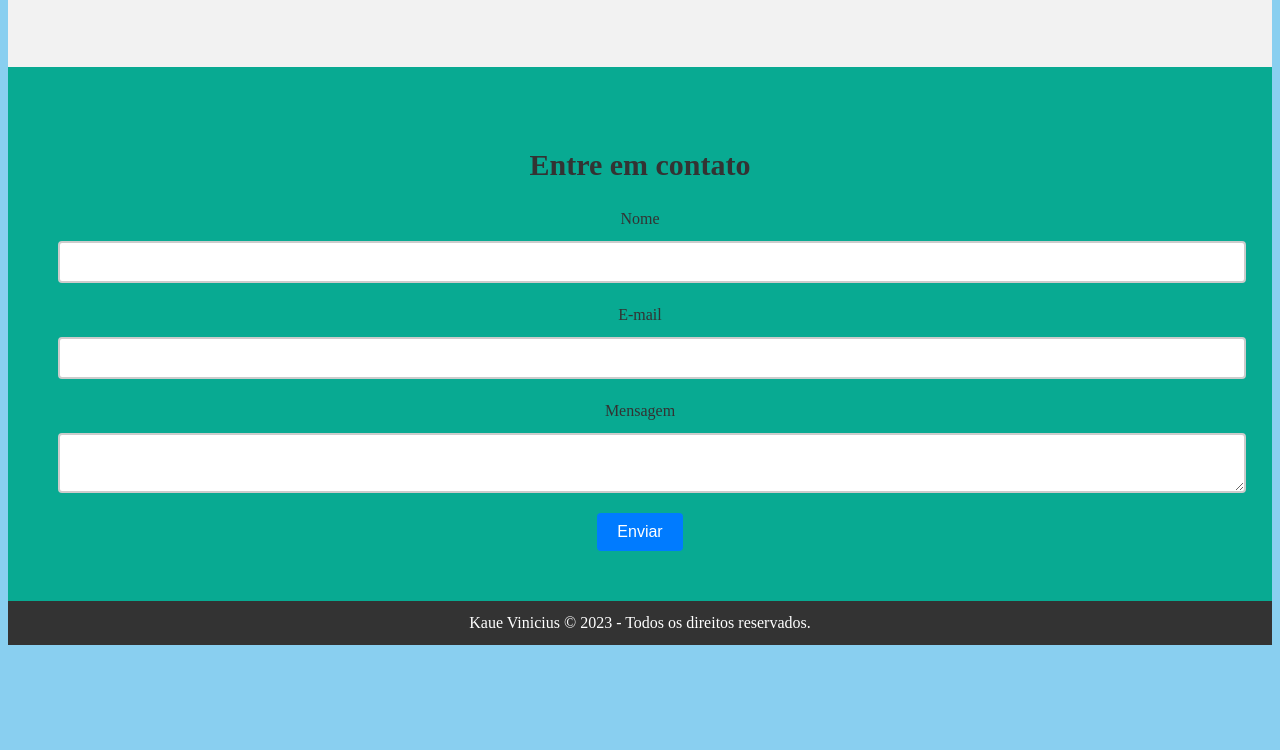
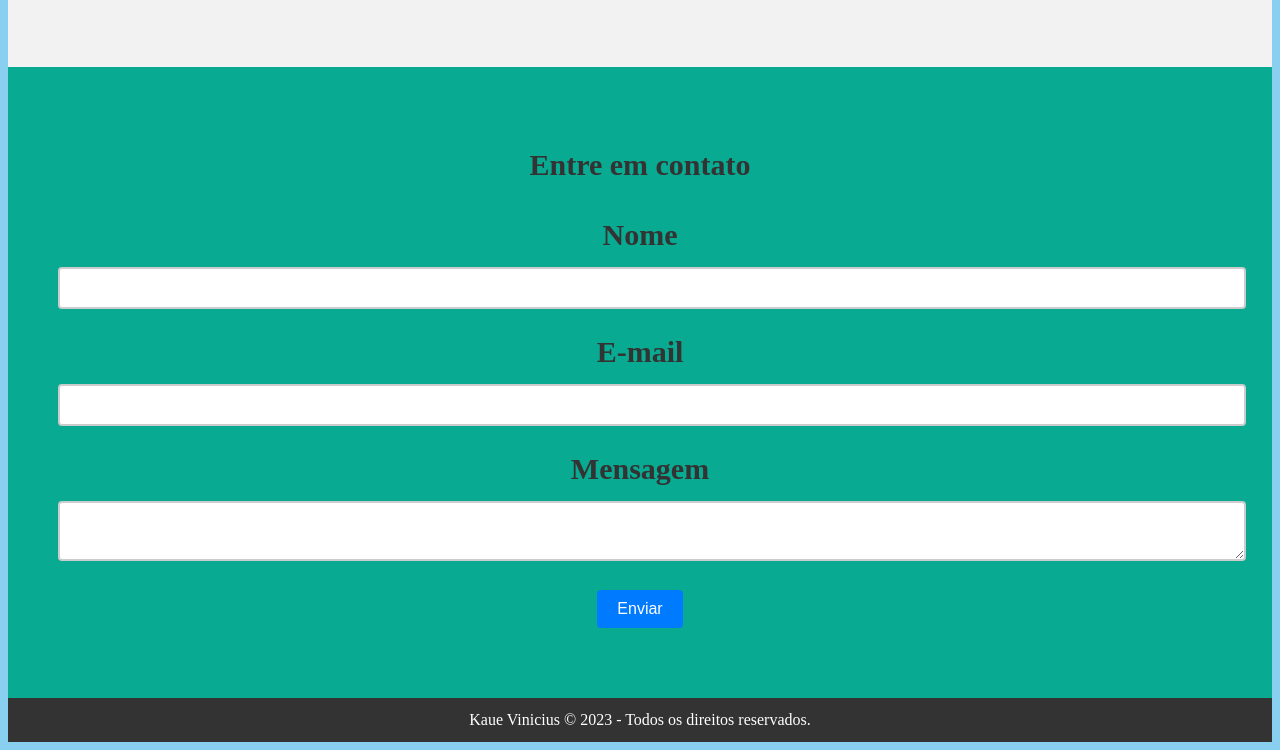
Before and after one commit to Kauezote/Kaue, a plain HTML site: page kaue.html in a window 1280 px wide. Shown: the part 2629-3379 px from the top of the page. Before the commit the page ends 3282 px from the top, so only its background shows below. Drawn offline with Linux system fonts and the light colour scheme; a script that the page names is missing.

Commit message:
Atualizar o kaue.html

```diff
--- a/kaue.html
+++ b/kaue.html
@@ -109,8 +109,7 @@
     </section>
 
     <section id="contato">
-      <h2>Entre em contato</h2>
-      <form action="mensagem.html" method="post">
+      <h2>Entre em contato<h2>
         <label for="nome">Nome</label>
         <input type="text" id="nome" name="nome" required>
         <label for="email">E-mail</label>
```
